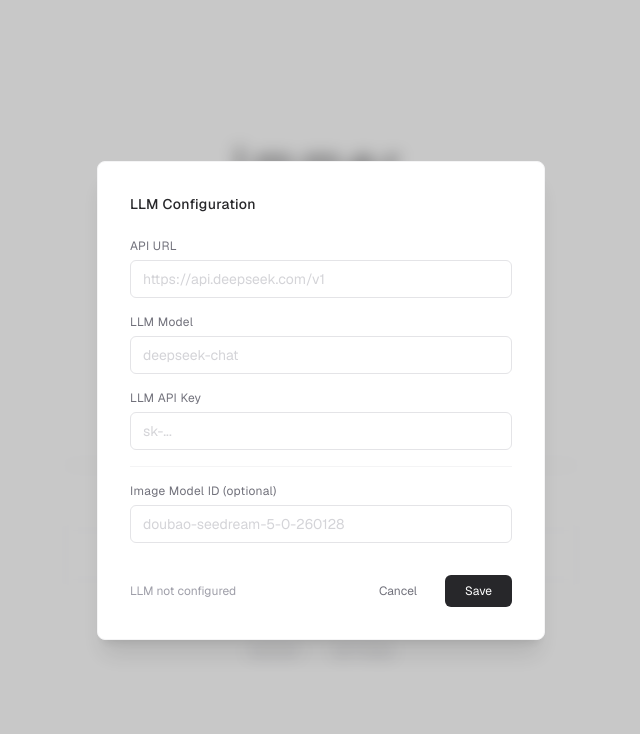
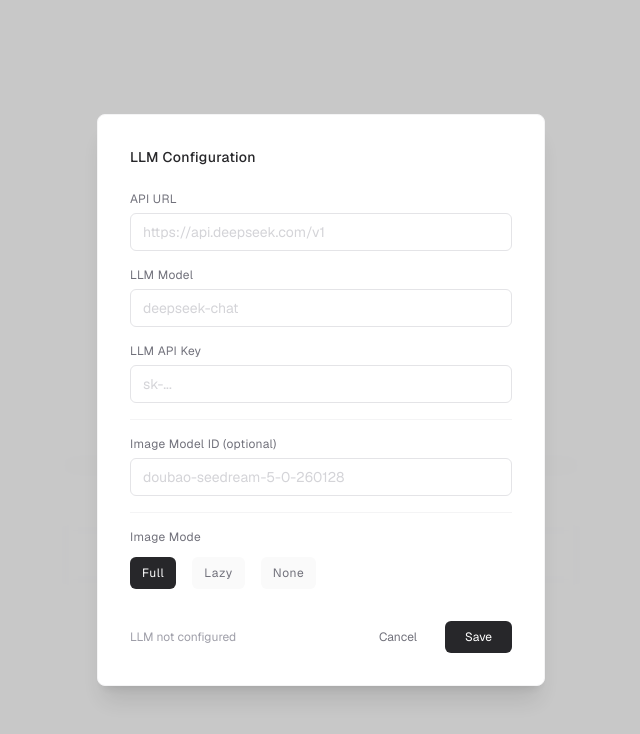
Before and after one commit to yzhr123/Immer, a Next.js app: page / in a window 1280 px wide. Both pictures are taken after a click on the button "SETTINGS". Shown: the top 734 px of the page, without its empty margins (319-959 px from the left). Built offline with nearby package versions, Linux system fonts and the light colour scheme.

Commit message:
v2 3modes full/lazy/null

```diff
--- /dev/null
+++ b/src/app/api/story/generate-image/route.ts
@@ -0,0 +1,24 @@
+import { NextRequest, NextResponse } from 'next/server'
+import { generateImage } from '@/lib/ai/client'
+
+export async function POST(request: NextRequest) {
+  try {
+    const body = await request.json()
+    const imagePrompt = body.imagePrompt as string
+    const imageModelId = body.imageModelId as string | undefined
+
+    if (!imagePrompt) {
+      return NextResponse.json(
+        { error: 'imagePrompt is required' },
+        { status: 400 },
+      )
+    }
+
+    const imageUrl = await generateImage(imagePrompt, imageModelId)
+    return NextResponse.json({ imageUrl })
+  } catch (err: unknown) {
+    const message = err instanceof Error ? err.message : 'Unknown error'
+    console.error('Image generate error:', err)
+    return NextResponse.json({ error: message }, { status: 500 })
+  }
+}
--- a/src/app/api/story/generate/route.ts
+++ b/src/app/api/story/generate/route.ts
@@ -13,6 +13,7 @@ export async function POST(request: NextRequest) {
     const choice = body.choice as { id: string; text: string } | undefined
     const llmConfig = body.llmConfig
     const imageModelId = body.imageModelId as string | undefined
+    const generateImageParam = body.generateImage !== false
 
     if (!llmConfig?.apiUrl || !llmConfig?.model || !llmConfig?.apiKey) {
       return NextResponse.json(
@@ -29,7 +30,7 @@ export async function POST(request: NextRequest) {
 
     let imageUrl = ''
     let imageError = ''
-    if (storyResult.scene.imagePrompt) {
+    if (generateImageParam && storyResult.scene.imagePrompt) {
       try {
         imageUrl = await generateImage(storyResult.scene.imagePrompt, imageModelId)
       } catch (imgErr: unknown) {
--- a/src/app/game/[sessionId]/page.tsx
+++ b/src/app/game/[sessionId]/page.tsx
@@ -3,7 +3,7 @@
 import { useEffect, useState, useCallback, useRef } from 'react'
 import { useRouter, useParams } from 'next/navigation'
 import { useStore, buildContext } from '@/lib/store'
-import { BranchState, ContextEntry, Mood } from '@/lib/ai/types'
+import { BranchState, ContextEntry, Mood, ImageMode } from '@/lib/ai/types'
 import { getTheme } from '@/lib/theme'
 import SceneImage from '@/components/SceneImage'
 import NarrativeText from '@/components/NarrativeText'
@@ -24,6 +24,8 @@ export default function GamePage() {
     loadGame,
     bgmEnabled,
     setBgmEnabled,
+    imageMode,
+    updateSceneImage,
   } = useStore()
 
   const sessionId = params?.sessionId as string
@@ -35,6 +37,7 @@ export default function GamePage() {
   const [branches, setBranches] = useState<Record<string, BranchState>>({})
   const [viewingHistoryIndex, setViewingHistoryIndex] = useState<number | null>(null)
   const [showHistoryList, setShowHistoryList] = useState(false)
+  const [imageLoading, setImageLoading] = useState(false)
 
   const firstGenRef = useRef(false)
   const preGenRef = useRef(false)
@@ -151,6 +154,7 @@ export default function GamePage() {
           context,
           choice: { id: choiceId, text: choiceText },
           llmConfig: llmSettings,
+          generateImage: imageMode === 'full',
         }),
         signal,
       })
@@ -254,6 +258,38 @@ export default function GamePage() {
     setWaitingFor(null)
     setViewingHistoryIndex(null)
     saveCurrentGame()
+
+    // lazy mode: generate image for the new scene after text shows
+    if (imageMode === 'lazy' && branch.scene.imagePrompt && !branch.scene.imageUrl) {
+      setImageLoading(true)
+      generateLazyImage(branch.scene.imagePrompt)
+    }
+  }
+
+  async function generateLazyImage(imagePrompt: string) {
+    try {
+      const res = await fetch('/api/story/generate-image', {
+        method: 'POST',
+        headers: { 'Content-Type': 'application/json' },
+        body: JSON.stringify({
+          imagePrompt,
+          imageModelId: llmSettings.imageModelId || '',
+        }),
+      })
+      if (!res.ok) {
+        const data = await res.json().catch(() => ({}))
+        throw new Error((data as any).error || 'Image generation failed')
+      }
+      const data = await res.json()
+      if (data.imageUrl) {
+        updateSceneImage(data.imageUrl)
+      }
+    } catch (err: unknown) {
+      const msg = err instanceof Error ? err.message : 'Unknown error'
+      setError(msg)
+    } finally {
+      setImageLoading(false)
+    }
   }
 
   function handleChoice(choiceId: string) {
@@ -489,7 +525,9 @@ export default function GamePage() {
           {/* scene content */}
           {display.scene && (
             <>
-              <SceneImage url={display.scene.imageUrl} alt="Story scene" />
+              {display.scene && imageMode !== 'none' && (
+            <SceneImage url={display.scene.imageUrl} alt="Story scene" loading={imageLoading && !display.scene.imageUrl} />
+          )}
 
               {imageError && !isHistoryView && (
                 <div className="text-xs text-amber-500 text-center py-2 px-4 border border-amber-100 rounded-sm">
--- a/src/components/SceneImage.tsx
+++ b/src/components/SceneImage.tsx
@@ -3,14 +3,21 @@
 import { useState } from 'react'
 import { cn } from '@/lib/utils'
 
-export default function SceneImage({ url, alt }: { url: string; alt: string }) {
+export default function SceneImage({ url, alt, loading }: { url: string; alt: string; loading?: boolean }) {
   const [loaded, setLoaded] = useState(false)
   const [error, setError] = useState(false)
 
   if (!url || error) {
     return (
       <div className="w-full aspect-[16/9] bg-zinc-50 rounded-sm border border-zinc-100 flex items-center justify-center">
-        <span className="text-xs text-zinc-300 tracking-wider">NO IMAGE</span>
+        {loading ? (
+          <div className="flex flex-col items-center gap-3">
+            <div className="w-5 h-5 border-2 border-zinc-200 border-t-zinc-400 rounded-full animate-spin" />
+            <span className="text-xs text-zinc-300 tracking-wider">GENERATING IMAGE...</span>
+          </div>
+        ) : (
+          <span className="text-xs text-zinc-300 tracking-wider">NO IMAGE</span>
+        )}
       </div>
     )
   }
--- a/src/components/SettingsDialog.tsx
+++ b/src/components/SettingsDialog.tsx
@@ -2,9 +2,10 @@
 
 import { useState } from 'react'
 import { useStore } from '@/lib/store'
+import type { ImageMode } from '@/lib/ai/types'
 
 export default function SettingsDialog() {
-  const { llmSettings, setLLMSettings } = useStore()
+  const { llmSettings, setLLMSettings, imageMode, setImageMode } = useStore()
   const [open, setOpen] = useState(false)
   const [form, setForm] = useState({ ...llmSettings })
 
@@ -87,6 +88,34 @@ export default function SettingsDialog() {
                   className="w-full px-3 py-2 text-sm border border-zinc-200 rounded-md focus:outline-none focus:border-zinc-400 transition-colors bg-white text-zinc-800 placeholder-zinc-300"
                 />
               </div>
+
+              <div className="border-t border-zinc-100 pt-4 mt-4">
+                <label className="block text-xs text-zinc-500 mb-3 tracking-wide">
+                  Image Mode
+                </label>
+                <div className="flex gap-4">
+                  {(['full', 'lazy', 'none'] as ImageMode[]).map((mode) => (
+                    <label
+                      key={mode}
+                      className={`flex items-center gap-2 px-3 py-2 rounded-md cursor-pointer text-xs tracking-wider transition-colors ${
+                        imageMode === mode
+                          ? 'bg-zinc-800 text-white'
+                          : 'bg-zinc-50 text-zinc-500 hover:text-zinc-700'
+                      }`}
+                    >
+                      <input
+                        type="radio"
+                        name="imageMode"
+                        value={mode}
+                        checked={imageMode === mode}
+                        onChange={() => setImageMode(mode)}
+                        className="sr-only"
+                      />
+                      {mode === 'full' ? 'Full' : mode === 'lazy' ? 'Lazy' : 'None'}
+                    </label>
+                  ))}
+                </div>
+              </div>
             </div>
 
             <div className="flex items-center justify-between mt-8">
--- a/src/lib/ai/types.ts
+++ b/src/lib/ai/types.ts
@@ -100,6 +100,8 @@ export type Genre =
   | 'horror'
   | 'martial-arts'
 
+export type ImageMode = 'full' | 'lazy' | 'none'
+
 export const GENRE_NAMES: Record<Genre, string> = {
   fantasy: '奇幻',
   'sci-fi': '科幻',
--- a/src/lib/store.ts
+++ b/src/lib/store.ts
@@ -9,11 +9,13 @@ import {
   Choice,
   ContextEntry,
   Mood,
+  ImageMode,
 } from './ai/types'
 
 const LLM_SETTINGS_KEY = 'immer_llm_settings'
 const SAVED_GAMES_KEY = 'immer_saved_games'
 const BGM_KEY = 'immer_bgm_enabled'
+const IMAGE_MODE_KEY = 'immer_image_mode'
 
 function loadJson<T>(key: string, fallback: T): T {
   if (typeof window === 'undefined') return fallback
@@ -46,6 +48,8 @@ interface AppStore {
   setLLMSettings: (settings: LLMSettings) => void
   bgmEnabled: boolean
   setBgmEnabled: (v: boolean) => void
+  imageMode: ImageMode
+  setImageMode: (v: ImageMode) => void
   game: GameState | null
   savedGames: SavedGameMeta[]
 
@@ -73,6 +77,7 @@ interface AppStore {
     endingText: string | null
   }) => void
 
+  updateSceneImage: (imageUrl: string) => void
   saveCurrentGame: () => void
   loadGame: (sessionId: string) => GameState | null
   deleteGame: (sessionId: string) => void
@@ -88,11 +93,17 @@ export const useStore = create<AppStore>((set, get) => ({
   }),
   game: null,
   bgmEnabled: loadJson<boolean>(BGM_KEY, true),
+  imageMode: loadJson<ImageMode>(IMAGE_MODE_KEY, 'full'),
   savedGames: [],
 
   setBgmEnabled: (v) => {
     saveJson(BGM_KEY, v)
     set({ bgmEnabled: v })
+  },
+
+  setImageMode: (v) => {
+    saveJson(IMAGE_MODE_KEY, v)
+    set({ imageMode: v })
   },
 
   setLLMSettings: (settings) => {
@@ -155,6 +166,17 @@ export const useStore = create<AppStore>((set, get) => ({
     })
   },
 
+  updateSceneImage: (imageUrl) => {
+    const { game } = get()
+    if (!game || !game.currentScene) return
+    set({
+      game: {
+        ...game,
+        currentScene: { ...game.currentScene, imageUrl },
+      },
+    })
+  },
+
   saveCurrentGame: () => {
     const { game } = get()
     if (!game || !game.currentScene) return
```
